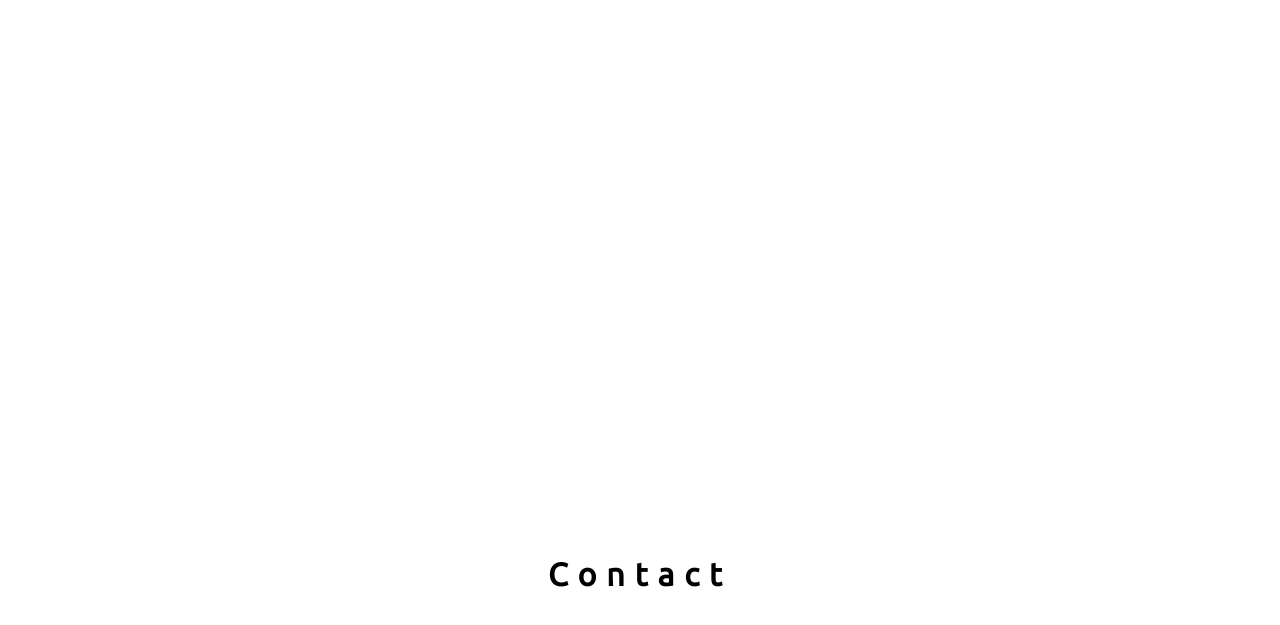
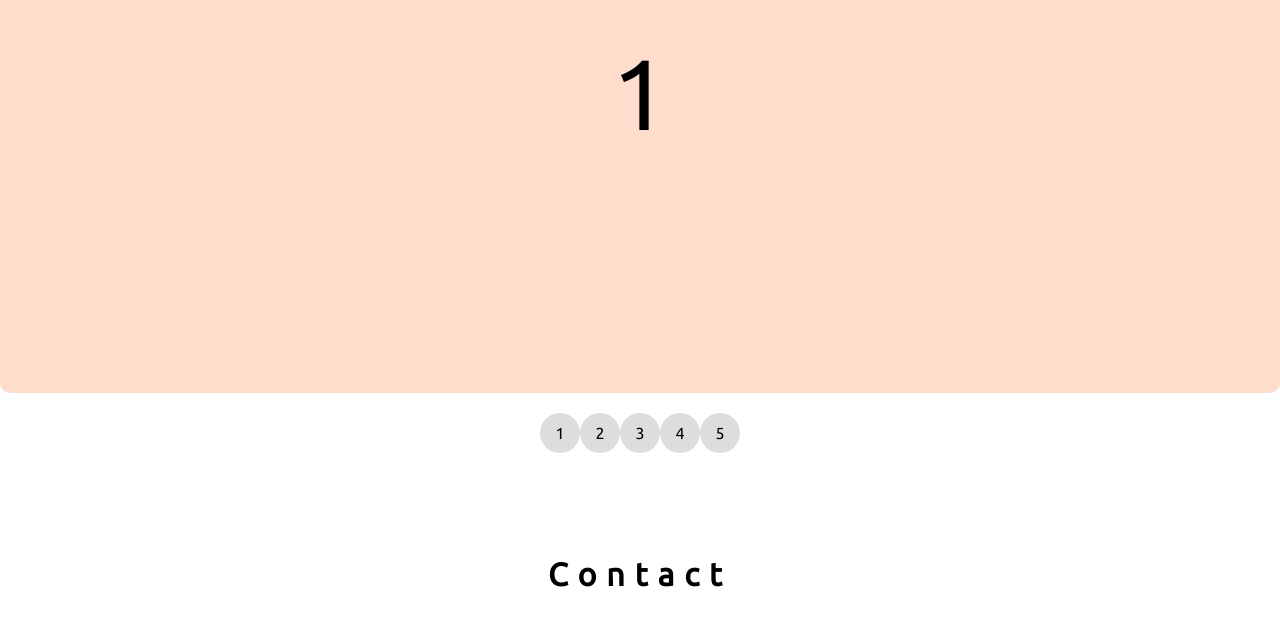
Before and after one commit to SunnyDaye/portfolio, a React (Create React App) app in the folder my-portfolio/: page / in a window 1280 px wide. Shown: the part 2719-3344 px from the top of the page. Built offline with nearby package versions, Linux system fonts and the light colour scheme.

Commit message:
Projects carousel created

```diff
--- a/my-portfolio/src/App.js
+++ b/my-portfolio/src/App.js
@@ -11,8 +11,8 @@ import './css/app.css';
 import './css/pages.css';
 import './css/intro.css';
 import "./css/about.css";
-import "./css/experience.css"
-
+import "./css/experience.css";
+import './css/projects.css';
 
 
 function App() {
--- /dev/null
+++ b/my-portfolio/src/css/projects.css
@@ -0,0 +1,101 @@
+.carousel {
+    margin: 0 auto;
+    overflow: hidden;
+    text-align: center;
+  }
+
+  .slides {
+    width: 100%;
+    display: flex;
+    overflow-x: scroll;
+    scrollbar-width: none;
+    scroll-snap-type: x mandatory;
+    scroll-behavior: smooth;
+  }
+
+  .slides::-webkit-scrollbar {
+    display: none;
+  }
+
+  .slides-item {
+    align-items: center;
+    border-radius: 10px;
+    display: flex;
+    flex-shrink: 0;
+    font-size: 100px;
+    height: 600px;
+    justify-content: center;
+    margin: 0 1rem;
+    position: relative;
+    scroll-snap-align: start;
+    transform: scale(1);
+    transform-origin: center center;
+    transition: transform .5s;
+    width: 100%;
+  }
+
+  .carousel__nav {
+    padding: 1.25rem .5rem;
+  }
+
+  .slider-nav {
+    align-items: center;
+    background-color: #ddd;
+    border-radius: 50%;
+    color: #000;
+    display: inline-flex;
+    height: 1.5rem;
+    justify-content: center;
+    padding: .5rem;
+    position: relative;
+    text-decoration: none;
+    width: 1.5rem;
+  }
+
+  .slider-nav:hover,
+  .slider-nav:active {
+    background-color: #000;
+    color: #fff;
+  }
+
+  .slide-1 {
+    background-color: #fdc;
+  }
+
+  .slide-2 {
+    background-color: #bfd;
+  }
+
+  .slide-3 {
+    background-color: #cdf;
+  }
+
+  .slide-4 {
+    background-color: #dca;
+  }
+
+  .slide-5 {
+    background-color: #ffc;
+  }
+
+  .carousel__skip-link {
+    height: 1px;
+    overflow: hidden;
+    position: absolute;
+    top: auto;
+    width: 1px;
+  }
+
+  .carousel__skip-link:focus {
+    align-items: center;
+    background-color: #000;
+    color: #fff;
+    display: flex;
+    font-size: 30px;
+    height: 680px;
+    justify-content: center;
+    opacity: .8;
+    text-decoration: none;
+    width: 100%;
+    z-index: 1;
+  }
--- a/my-portfolio/src/pages/Projects.js
+++ b/my-portfolio/src/pages/Projects.js
@@ -1,8 +1,26 @@
 import React from "react";
 
-function Projects(){
+function Projects() {
     return <div id="projects" className="page">
         <h1>Projects</h1>
+        <section class="carousel" aria-label="carousel" Tabindex="0">
+            <a class="carousel__skip-link" href="#skip-link">Skip the Carousel</a>
+            <div class="slides">
+                <div class="slides-item slide-1" id="slide-1" aria-label="slide 1 of 5" tabindex="0">1</div>
+                <div class="slides-item slide-2" id="slide-2" aria-label="slide 2 of 5" tabindex="0">2</div>
+                <div class="slides-item slide-3" id="slide-3" aria-label="slide 3 of 5" tabindex="0">3</div>
+                <div class="slides-item slide-4" id="slide-4" aria-label="slide 4 of 5" tabindex="0">4</div>
+                <div class="slides-item slide-5" id="slide-5" aria-label="slide 5 of 5" tabindex="0">5</div>
+            </div>
+            <div class="carousel__nav">
+                <a class="slider-nav" href="#slide-1" aria-label="Go to slide 1">1</a>
+                <a class="slider-nav" href="#slide-2" aria-label="Go to slide 2">2</a>
+                <a class="slider-nav" href="#slide-3" aria-label="Go to slide 3">3</a>
+                <a class="slider-nav" href="#slide-4" aria-label="Go to slide 4">4</a>
+                <a class="slider-nav" href="#slide-5" aria-label="Go to slide 5">5</a>
+            </div>
+            <div class="carousel__skip-message" id="skip-link" tabindex="0"></div>
+        </section>
     </div>
 }
 
```
